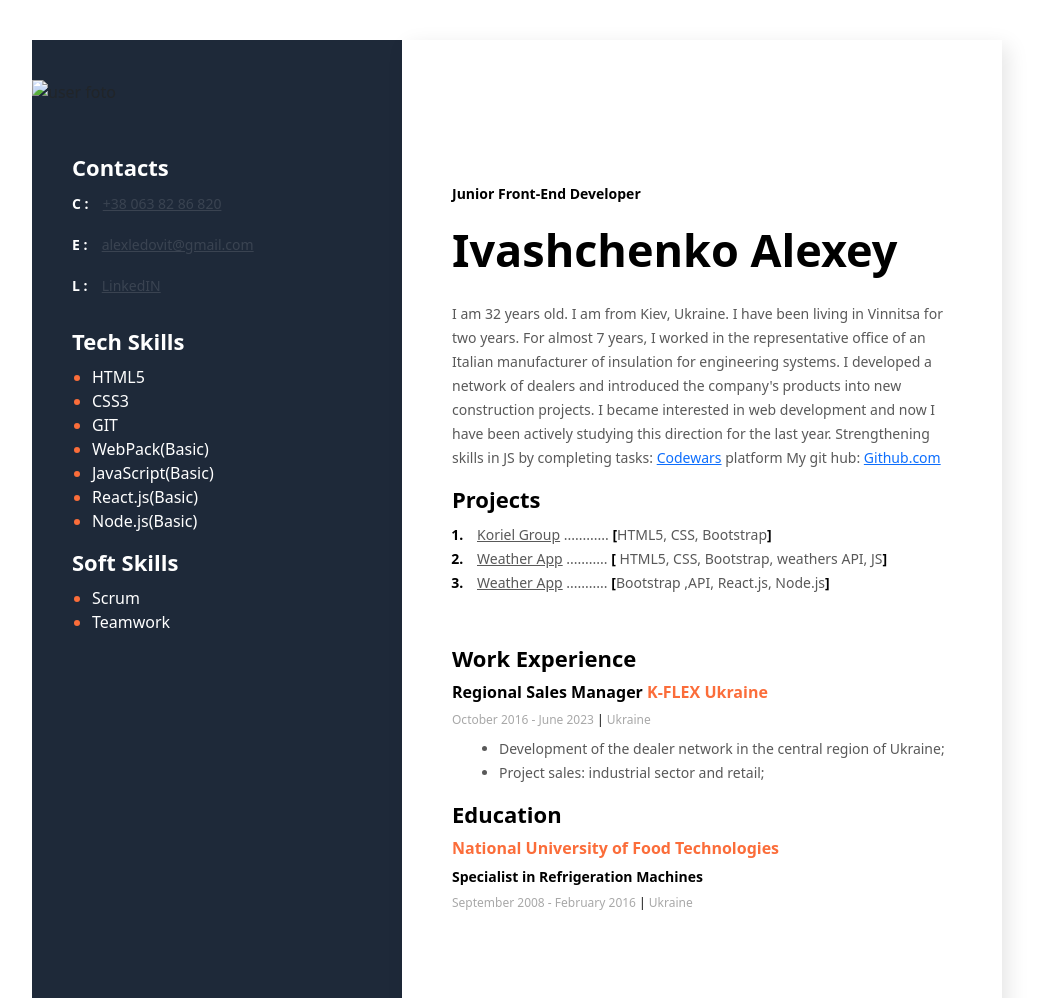
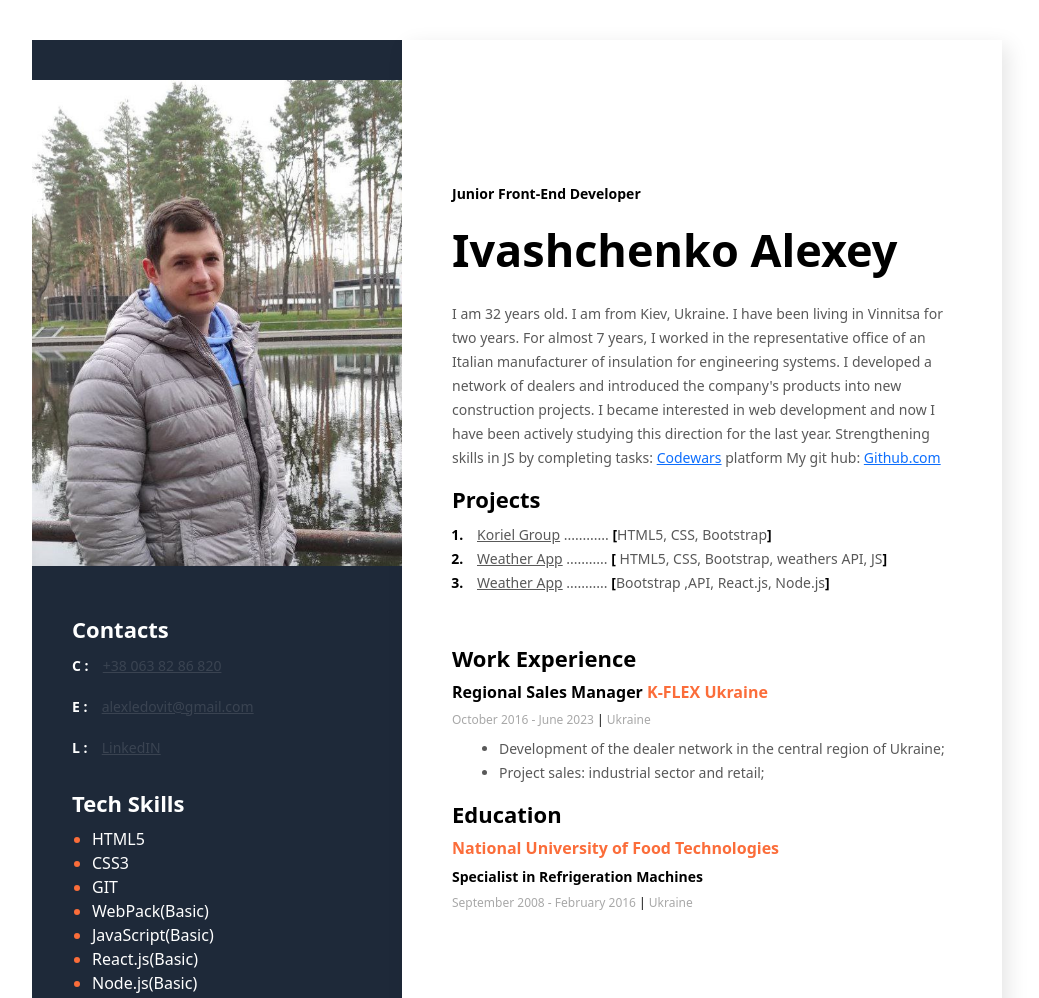
Before and after one commit to Novemberman90/cv_resume, a plain HTML site: page index.html in a window 1280 px wide. Shown: the top 998 px of the page, without its empty margins (196-1235 px from the left). Drawn offline with nearby package versions, Linux system fonts and the light colour scheme; a web font is replaced by a local one.

Commit message:
fix:fixed scr img

```diff
--- a/index.html
+++ b/index.html
@@ -113,7 +113,7 @@
                 </div>
                 <!--Saidebar-->
                 <aside class="Saidebar">
-                    <img src="./image/Foto 3.jpg" alt="user foto" class="photo">
+                    <img src="./image/foto.jpg" alt="user foto" class="photo">
                     <!--Contacts-->
                     <div class="Contacts">
                         <h3 class="sidebar-title">Contacts</h3>
```
